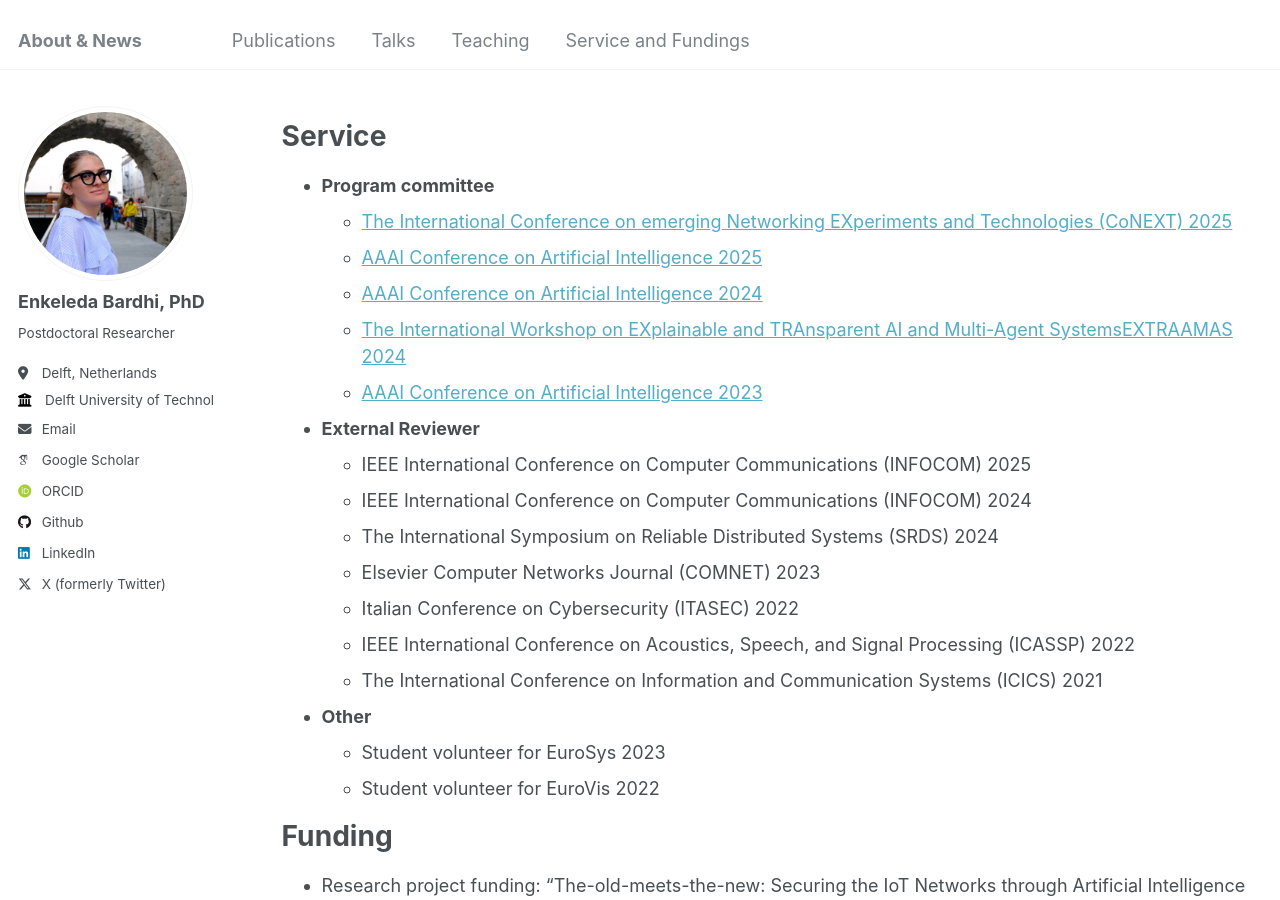
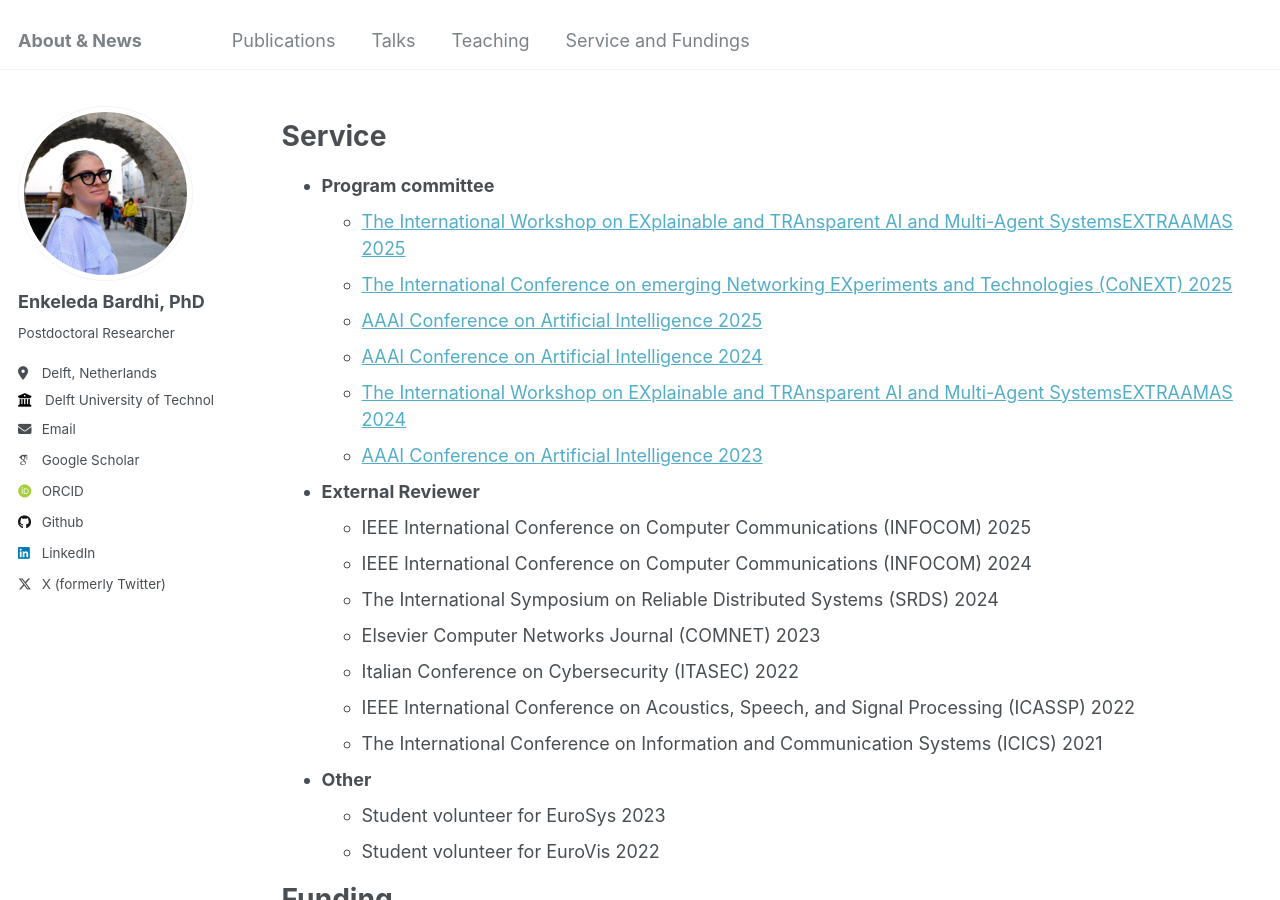
Before and after one commit to bardhienkeleda/bardhienkeleda.github.io, a Jekyll site: the page built from _pages/cv.md, in a window 1280 px wide and 900 px high. Built offline with Jekyll 4.4.1, drawn with Linux system fonts in a browser that asks for light colours; some web fonts are replaced.

Commit message:
extraamas 2025 PC

```diff
--- a/_pages/cv.md
+++ b/_pages/cv.md
@@ -12,6 +12,7 @@ redirect_from:
 Service
 ======
 * **Program committee**
+    * [The International Workshop on EXplainable and TRAnsparent AI and Multi-Agent SystemsEXTRAAMAS 2025](https://extraamas.ehealth.hevs.ch/organization.html)
     * [The  International Conference on emerging Networking EXperiments and Technologies (CoNEXT) 2025](https://conferences.sigcomm.org/co-next/2025/#!/home)
     * [AAAI Conference on Artificial Intelligence 2025](https://aaai.org/conference/aaai/aaai-25/)
     * [AAAI Conference on Artificial Intelligence 2024](https://aaai.org/conference/aaai/aaai-24/)
```
Also changed, not shown: 2 other files.
